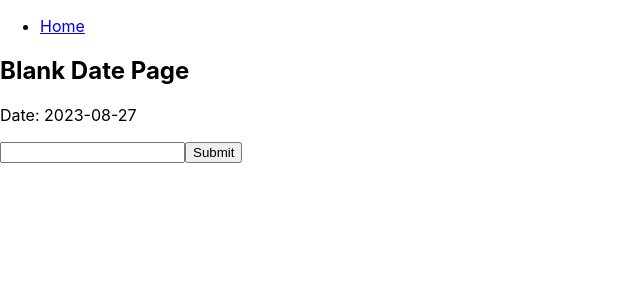
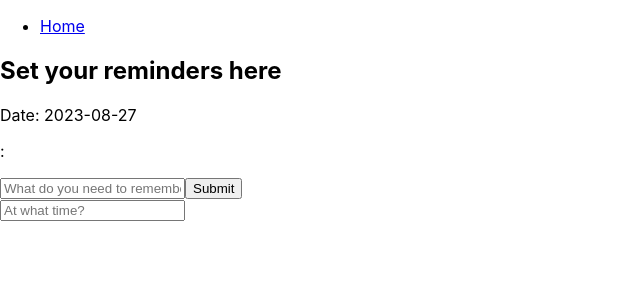
Before and after one commit to babtor/calendar, a React (Create React App) app in the folder js-calendar/: page /date/2023-08-27 in a window 1280 px wide. Shown: the top 300 px of the page, without its empty margins (0-640 px from the left). Built offline with nearby package versions, Linux system fonts and the light colour scheme.

Commit message:
Added basic functionality for selecting time for reminders

```diff
--- a/js-calendar/src/components/Calendar.js
+++ b/js-calendar/src/components/Calendar.js
@@ -11,6 +11,8 @@ import {
 } from "date-fns";
 import { Link } from "react-router-dom";
 import { createCalendarGrid } from "../utils/functions";
+
+// TODO: Implement a way to choose time for reminders
 
 function Calendar() {
   const [currentDate, setCurrentDate] = useState(new Date()); // Initialize current date to today
--- a/js-calendar/src/components/DatePage.js
+++ b/js-calendar/src/components/DatePage.js
@@ -6,16 +6,30 @@ import { useLocalStorage } from "../utils/functions";
 function DatePage() {
   const { dateId } = useParams();
   const [reminder, setReminder] = useLocalStorage(`Reminder-${dateId}`, "");
+  const [time, setTime] = useLocalStorage(`Time-${dateId}`, "");
   return (
     <>
       <div>
-        <h2>Blank Date Page</h2>
+        <h2>Set your reminders here</h2>
         <p>Date: {dateId}</p>
-        <p>{reminder}</p>
+        <p>
+          {time}:{reminder}
+        </p>
       </div>
       <form>
-        <input value={reminder} onChange={(e) => setReminder(e.target.value)} />
+        <input
+          type="text"
+          value={reminder}
+          placeholder="What do you need to remember?"
+          onChange={(e) => setReminder(e.target.value)}
+        />
         <input type="submit" value="Submit"></input>
+        <br></br>
+        <input
+          type="text"
+          value={time}
+          placeholder="At what time?"
+          onChange={(e) => setTime(e.target.value)}></input>
       </form>
     </>
   );
```
